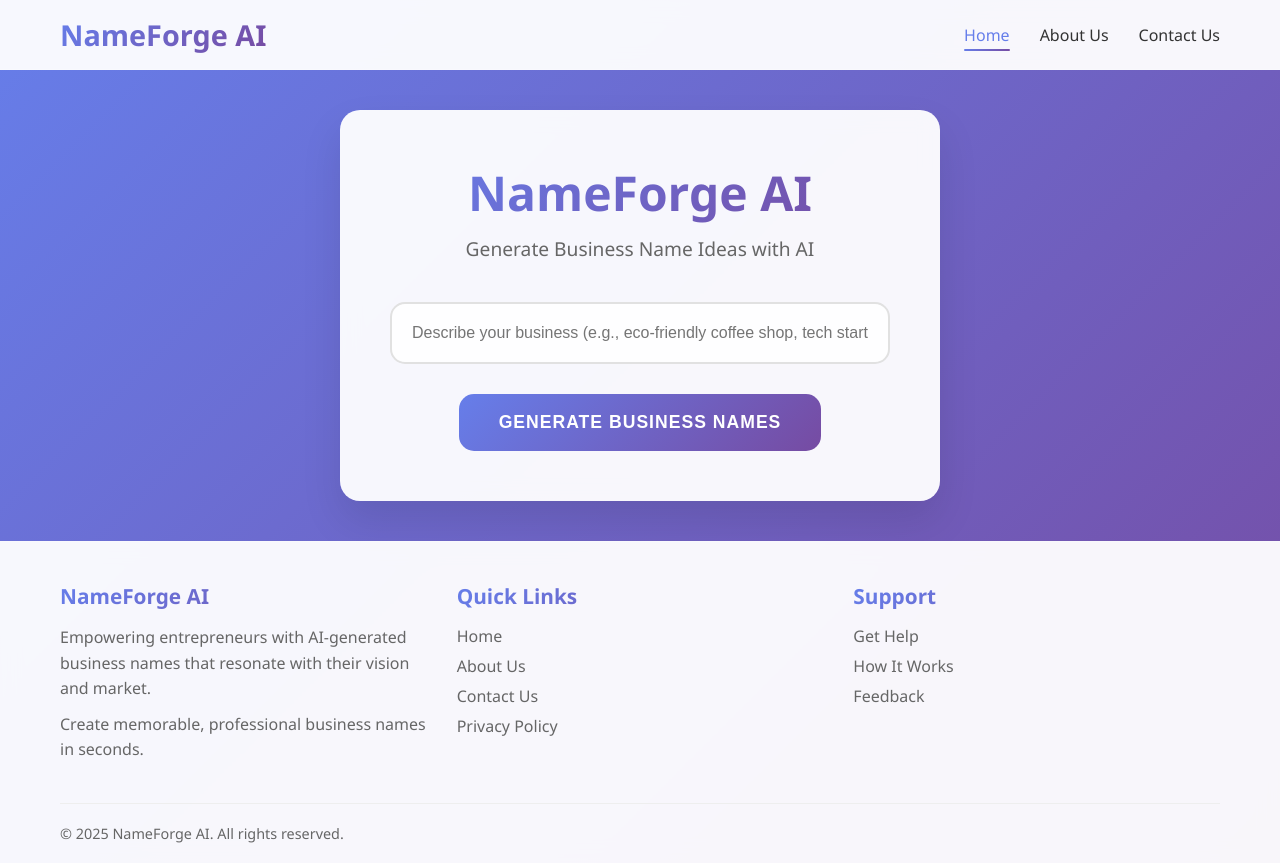
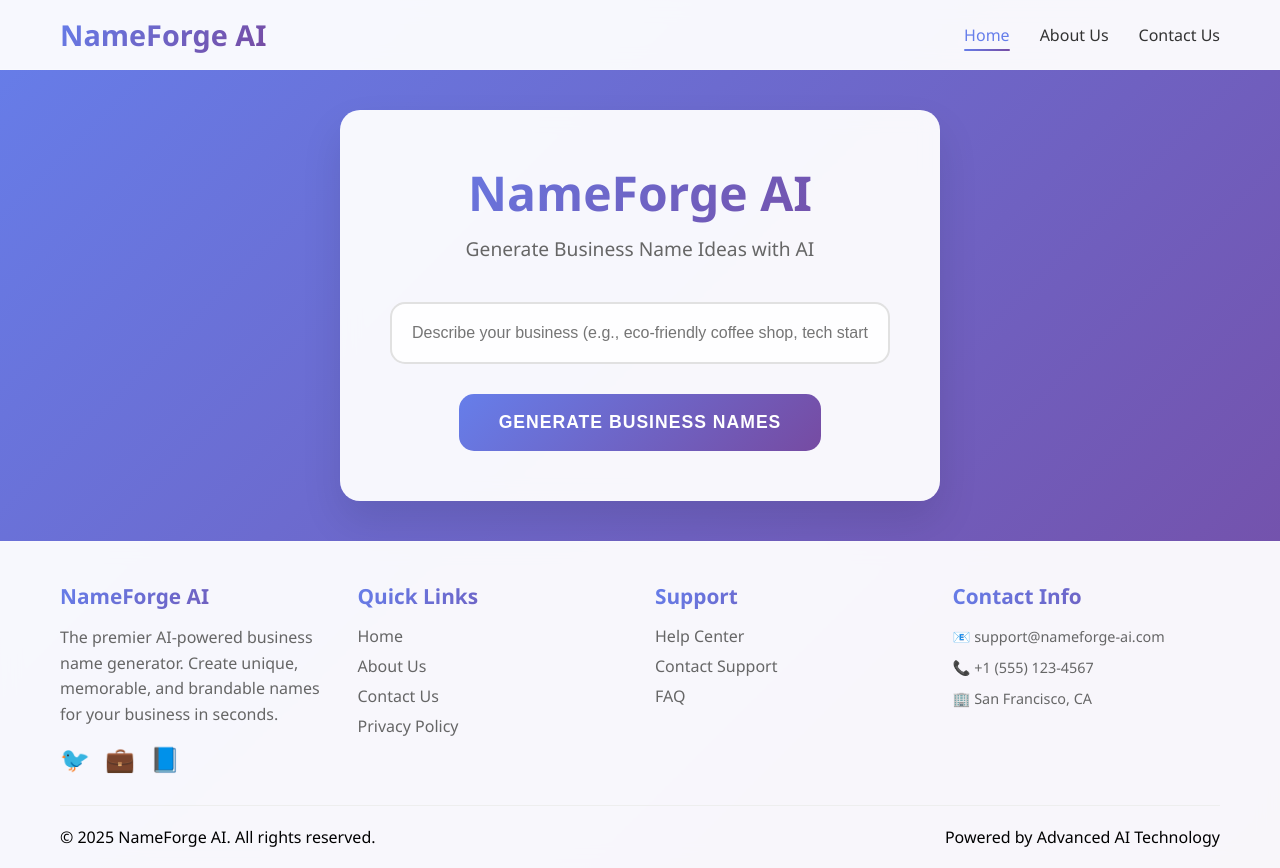
Before and after one commit to digitalhusla1/nameforgeai, a website: page public/index.html in a window 1280 px wide. Drawn offline with Linux system fonts and the light colour scheme.

Commit message:
Fix footer consistency - Update index.html to match 4-column footer layout from about.html and contact.html

```diff
--- a/public/index.html
+++ b/public/index.html
@@ -298,10 +298,30 @@
             color: #666;
             text-decoration: none;
             transition: color 0.3s ease;
+        }        .footer-links a:hover {
+            color: #667eea;
         }
 
-        .footer-links a:hover {
-            color: #667eea;
+        .social-links {
+            display: flex;
+            gap: 15px;
+            margin-top: 15px;
+        }
+
+        .social-links a {
+            font-size: 1.5rem;
+            text-decoration: none;
+            transition: transform 0.3s ease;
+        }
+
+        .social-links a:hover {
+            transform: translateY(-2px);
+        }
+
+        .contact-info p {
+            color: #666;
+            margin-bottom: 8px;
+            font-size: 0.9rem;
         }
 
         .footer-bottom {
@@ -416,13 +436,17 @@
 
     <!-- Footer -->
     <footer class="footer">
-        <div class="footer-container">
-            <div class="footer-content">
+        <div class="footer-container">            <div class="footer-content">
                 <div class="footer-section">
                     <h3>NameForge AI</h3>
-                    <p>Empowering entrepreneurs with AI-generated business names that resonate with their vision and market.</p>
-                    <p>Create memorable, professional business names in seconds.</p>
+                    <p>The premier AI-powered business name generator. Create unique, memorable, and brandable names for your business in seconds.</p>
+                    <div class="social-links">
+                        <a href="#" title="Twitter">🐦</a>
+                        <a href="#" title="LinkedIn">💼</a>
+                        <a href="#" title="Facebook">📘</a>
+                    </div>
                 </div>
+
                 <div class="footer-section">
                     <h3>Quick Links</h3>
                     <ul class="footer-links">
@@ -432,19 +456,33 @@
                         <li><a href="privacy-policy.html">Privacy Policy</a></li>
                     </ul>
                 </div>
+
                 <div class="footer-section">
                     <h3>Support</h3>
                     <ul class="footer-links">
-                        <li><a href="contact.html">Get Help</a></li>
-                        <li><a href="about.html">How It Works</a></li>
-                        <li><a href="contact.html">Feedback</a></li>
+                        <li><a href="contact.html">Help Center</a></li>
+                        <li><a href="contact.html">Contact Support</a></li>
+                        <li><a href="#">FAQ</a></li>
                     </ul>
                 </div>
-            </div>            <div class="footer-bottom">
-                <p class="copyright">© 2025 NameForge AI. All rights reserved.</p>
+
+                <div class="footer-section">
+                    <h3>Contact Info</h3>
+                    <div class="contact-info">
+                        <p>📧 support@nameforge-ai.com</p>
+                        <p>📞 +1 (555) 123-4567</p>
+                        <p>🏢 San Francisco, CA</p>
+                    </div>                </div>
+            </div>
+
+            <div class="footer-bottom">
+                <p>&copy; 2025 NameForge AI. All rights reserved.</p>
+                <p>Powered by Advanced AI Technology</p>
             </div>
         </div>
-    </footer>    <div class="copy-tooltip" id="copyTooltip">Copied to clipboard!</div>
+    </footer>
+
+    <div class="copy-tooltip" id="copyTooltip">Copied to clipboard!</div>
 
     <!-- Configuration Script -->
     <script src="js/config.js"></script>    <script>
```
